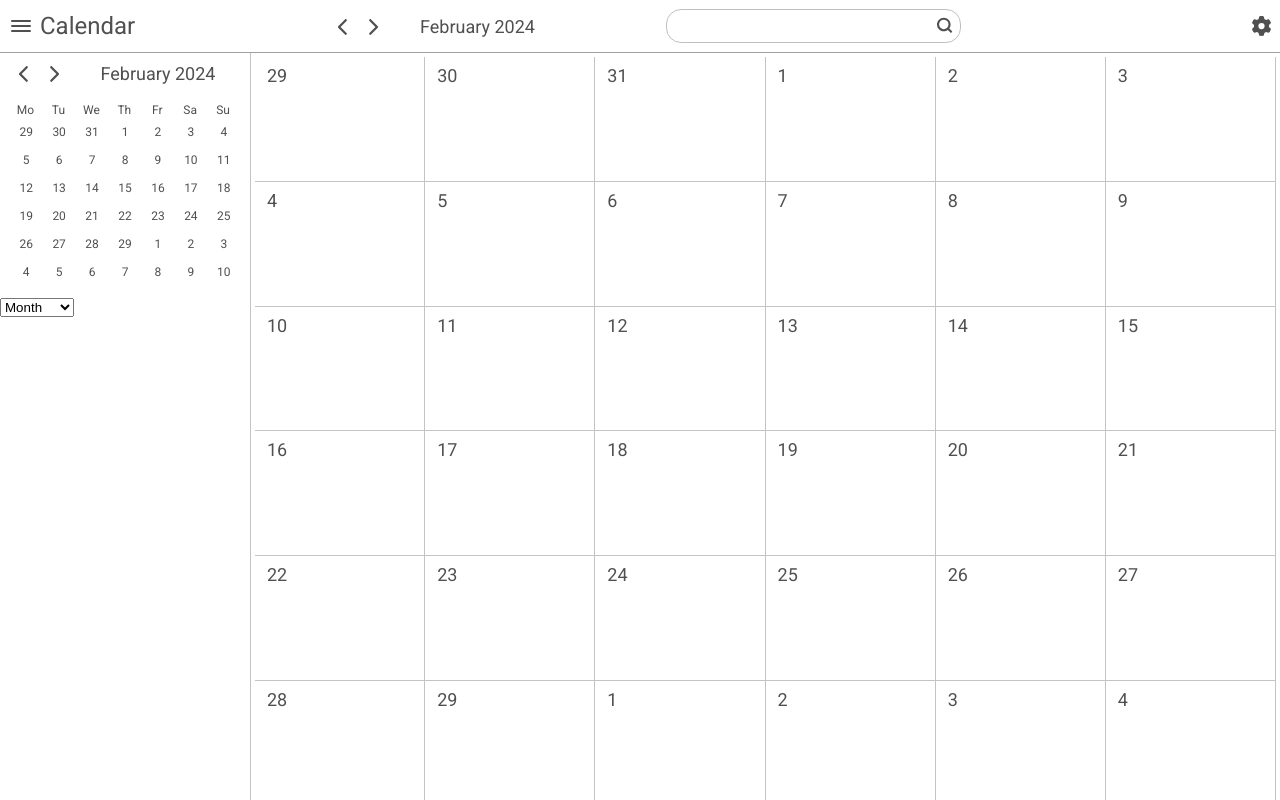
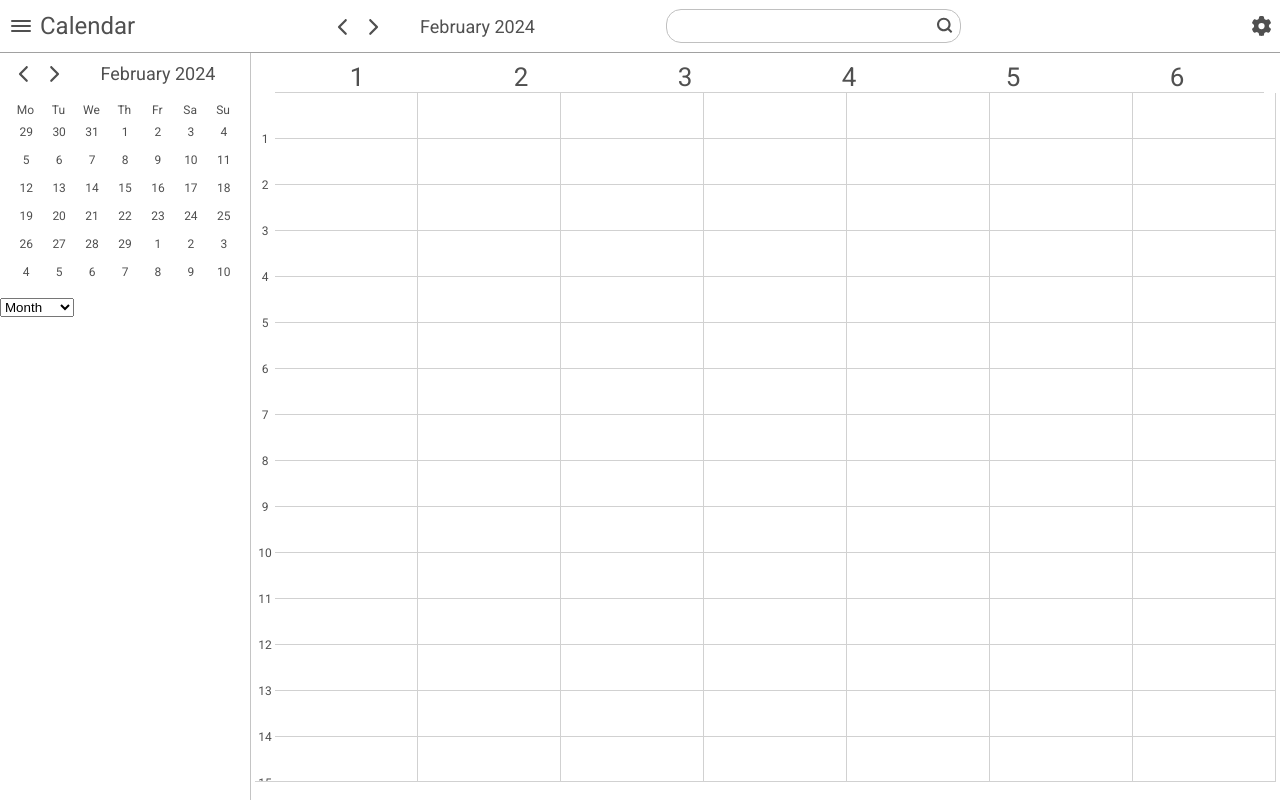
Before and after one commit to Litenoo/VueCalendar, a Vue app: page / in a window 1280 px wide. Built offline with nearby package versions, Linux system fonts and the light colour scheme.

Commit message:
resolved problem with proxy array transfering as reactive data !

```diff
--- a/src/components/Calendar.vue
+++ b/src/components/Calendar.vue
@@ -12,7 +12,7 @@ import store from '../store';
   <div id="calendar">
     <DayGrid v-if="store.state.currentDate.view === 'One-day'" />
     <WeekGrid v-else-if="store.state.currentDate.view === 'Week'" />
-    <MonthGrid v-if="store.state.currentDate.view === 'Month'" />
+    <MonthGrid v-else-if="store.state.currentDate.view === 'Month'" />
     <YearGrid v-else />
   </div>
 </template>
--- a/src/components/leftBar/MiniCalendar.vue
+++ b/src/components/leftBar/MiniCalendar.vue
@@ -12,13 +12,17 @@ function createCalendar(year, month) {
   const calendar = [];
 
   const currentDate = new Date(year, month);
-  let startDay = currentDate.getDay();
+  let startDay = currentDate.getDay() - 1;
   let today = currentDate.getDate();
 
   let monthLength = getTotalDays(year, month);
   let beforeMonthLength = getTotalDays(year, month - 1);
 
-  for (let i = 0; i < startDay - 1; startDay--, beforeMonthLength--) {
+  if(startDay === -1){ //check if there is better way to occure that case
+    startDay = 6;
+  }
+
+  for (let i = 0; i < startDay; startDay--, beforeMonthLength--) {
     calendar.unshift({ day: beforeMonthLength, today: false });
   }
 
--- a/src/components/mainContent/Day.vue
+++ b/src/components/mainContent/Day.vue
@@ -1,3 +1,16 @@
+<script setup>
+import GridColumn from './GridColumn.vue';
+import HoursColumn from './HoursDisplay.vue';
+import store from '../../store';
+import { computed } from 'vue';
+
+
+const days = [
+{ monthDay: computed(()=> store.state.currentDate.day), weekDay: 'Friday' },
+]
+</script>
+
+
 <template>
   <div id="gridContainer">
     <div class="columnGrid">
@@ -12,18 +25,6 @@
     </div>
   </div>
 </template>
-
-<script setup>
-import GridColumn from './GridColumn.vue';
-import HoursColumn from './HoursDisplay.vue';
-import store from '../../store';
-import { computed } from 'vue';
-
-
-const days = [
-{ monthDay: computed(()=> store.state.currentDate.day), weekDay: 'Friday' },
-]
-</script>
 
 <style scoped>
 /* Move CSS from here */
--- a/src/components/mainContent/Month.vue
+++ b/src/components/mainContent/Month.vue
@@ -3,7 +3,7 @@
 import { computed, watch } from 'vue';
 import store from '../../store';
 
-function createCalendar(year, month) {
+function createCalendar(year, month) { //When go to 2023 (october for example its not displayed correct.)
   function getTotalDays(yr, mnt) {
     const lastDay = new Date(yr, mnt + 1, 0).getDate();
     return lastDay;
@@ -17,6 +17,10 @@ function createCalendar(year, month) {
 
   let monthLength = getTotalDays(year, month);
   let beforeMonthLength = getTotalDays(year, month - 1);
+
+  if(startDay === 1){ //check if there is better way to occure that case
+    startDay = 6;
+  }
 
   for (let i = 0; i < startDay - 1; startDay--, beforeMonthLength--) {
     calendar.unshift({ day: beforeMonthLength, today: false });
--- a/src/components/mainContent/Week.vue
+++ b/src/components/mainContent/Week.vue
@@ -1,9 +1,44 @@
+<script setup>
+import GridColumn from './GridColumn.vue';
+import HoursColumn from './HoursDisplay.vue';
+import store from '../../store';
+import { computed, toRaw, isProxy } from 'vue';
+
+let weekDaysN = computed(()=> {
+  console.log('computedCalled !')
+  let rawData = store.state.currentDate.weekDisplay;
+  rawData = toRaw(rawData)
+  let res = []
+  for(let i = 0; i < 6; i++){
+    res.push(rawData[i]);
+  }
+  return res;
+})
+
+function weekDay(){
+  setInterval(()=>{console.log(weekDaysN.value)}, 2000)
+}
+
+weekDay();
+
+
+const days = [
+  { monthDay: 1, weekDay: 'Friday' },
+  { monthDay: 2, weekDay: 'Saturday' },
+  { monthDay: 3, weekDay: 'Sunday' },
+  { monthDay: 4, weekDay: 'Monday' },
+  { monthDay: 5, weekDay: 'Wednsday' },
+  { monthDay: 6, weekDay: 'Tuesday' },
+  { monthDay: 7, weekDay: 'Thursday' },
+]
+</script>
+
 <template>
   <div id="gridContainer">
     <div class="columnGrid">
-      <div class="dayName" v-for="day in days">
-        <span class="monthDay">{{ day.monthDay }}</span>
-        <span class="weekDay">{{ day.weekDay }}</span>
+      <div class="dayName" v-for="day in weekDaysN">
+        <span class="monthDay">{{ day }}</span>
+        <!-- <span class="weekDay">{{ day.weekDay }}</span> -->
       </div>
     </div>
     <div id="mainGrid">
@@ -19,23 +54,6 @@
     </div>
   </div>
 </template>
-
-<script setup>
-import GridColumn from './GridColumn.vue';
-import HoursColumn from './HoursDisplay.vue';
-
-let dayInfo = { monthDay: 1, weekDay: 'Friday' };
-
-const days = [
-{ monthDay: 1, weekDay: 'Friday' },
-{ monthDay: 2, weekDay: 'Saturday' },
-{ monthDay: 3, weekDay: 'Sunday' },
-{ monthDay: 4, weekDay: 'Monday' },
-{ monthDay: 5, weekDay: 'Wednsday' },
-{ monthDay: 6, weekDay: 'Tuesday' },
-{ monthDay: 7, weekDay: 'Thursday' },
-]
-</script>
 
 <style scoped>
 /* move all CSS to global. Do the same in ./Day.vue */
--- a/src/store.js
+++ b/src/store.js
@@ -6,14 +6,15 @@ const store = createStore({
   state() {
     return {
       currentDate: {
+        weekDisplay: [1,2,3,4,5,6,7],
         viewMonthLength: new Date(date.getFullYear(), date.getMonth() + 1, 0).getDate(),
         viewMonth: date.getMonth(),
         month: date.getMonth(),
         year: date.getFullYear(),
         day: date.getDate(),
-        week: 0,
-        view: 'Month',
-      }, //make separated year for minicalendar
+        week: 1,
+        view: 'Week',
+      }, //add separated year for minicalendar
     }
   },
   mutations: {
@@ -33,6 +34,7 @@ const store = createStore({
         }
       }
       state.currentDate.viewMonthLength = date.getDate(date.getFullYear, date.getMonth(), 0); //made function from it
+      // console.log(state.currentDate.viewMonth)
     },
     decrementMonth(state, global) {
       if (state.currentDate.month === 0 || state.currentDate.viewMonth === 0) {
@@ -50,6 +52,7 @@ const store = createStore({
         }
       }
       state.currentDate.viewMonthLength = date.getDate(date.getFullYear, date.getMonth(), 0); //made function from it
+      console.log(state.currentDate.viewMonth)
     },
     setDate(state, newWeekday) {
       state.currentDate.weekDay = newWeekday;
@@ -58,10 +61,50 @@ const store = createStore({
       state.currentDate.view = newViewMode;
     },
     incrementWeek(state) {
+      let monthWeeks = Math.ceil((state.currentDate.viewMonthLength - 7) / 7) + 1
       state.currentDate.week++;
+
+      if (state.currentDate.week > monthWeeks) {
+        state.currentDate.week = 1;
+        if (state.currentDate.viewMonth === 11) {
+          state.currentDate.year++;
+          state.currentDate.viewMonth = 0;
+        } else {
+          state.currentDate.viewMonth++;
+        }
+        state.currentDate.viewMonthLength = new Date(state.currentDate.year, state.currentDate.viewMonth + 1, 0).getDate(); //make function by it
+      }
+
+      state.currentDate.weekDisplay = []
+      let day = state.currentDate.week * monthWeeks + 1;
+      console.log(day);
+      let j = 1;
+      for(let i=1; i <= 7; i++, day++){
+        if(!day > state.currentDate.viewMonth){
+          state.currentDate.weekDisplay.push(j);
+          j++;
+        }else{
+          state.currentDate.weekDisplay.push(day);
+        }
+      }
+      console.log(state.currentDate.weekDisplay);
     },
     decrementWeek(state) {
+      let beforeMonthWeeks = Math.ceil(new Date(state.currentDate.year, state.currentDate.viewMonth - 1, 0).getDate() / 7); //standarize it (monthWeeks variable is vuex global variable)
       state.currentDate.week--;
+
+      if (state.currentDate.week < 1) {
+        state.currentDate.week = beforeMonthWeeks;
+        if (state.currentDate.viewMonth === 0) {
+          state.currentDate.year--;
+          state.currentDate.viewMonth = 11;
+        } else {
+          state.currentDate.viewMonth--;
+        }
+        state.currentDate.viewMonthLength = new Date(state.currentDate.year, state.currentDate.viewMonth + 1, 0).getDate(); //make function by it
+      }
+      console.log(state.currentDate.week);
+      console.log('viewMonthLength = ', state.currentDate.viewMonthLength);
     },
     incrementDay(state) {
       state.currentDate.day++;
@@ -69,9 +112,9 @@ const store = createStore({
         state.currentDate.day = 1;
         if (state.currentDate.viewMonth === 11 || state.currentDate.viewMonth === 11) {
           state.currentDate.year++;
-            state.currentDate.viewMonth = 0;
+          state.currentDate.viewMonth = 0;
         } else {
-            state.currentDate.viewMonth++;
+          state.currentDate.viewMonth++;
         }
         state.currentDate.viewMonthLength = new Date(state.currentDate.year, state.currentDate.viewMonth + 1, 0).getDate(); //make function by it
       }
@@ -83,9 +126,9 @@ const store = createStore({
         state.currentDate.day = state.currentDate.viewMonthLength;
         if (state.currentDate.viewMonth === 0 || state.currentDate.viewMonth === 0) {
           state.currentDate.year--;
-            state.currentDate.viewMonth = 11;
+          state.currentDate.viewMonth = 11;
         } else {
-            state.currentDate.viewMonth--;
+          state.currentDate.viewMonth--;
         }
       }
     },
@@ -99,3 +142,5 @@ const store = createStore({
 });
 
 export default store;
+
+//When go to 2023 (october for example its not displayed correct.)
```
